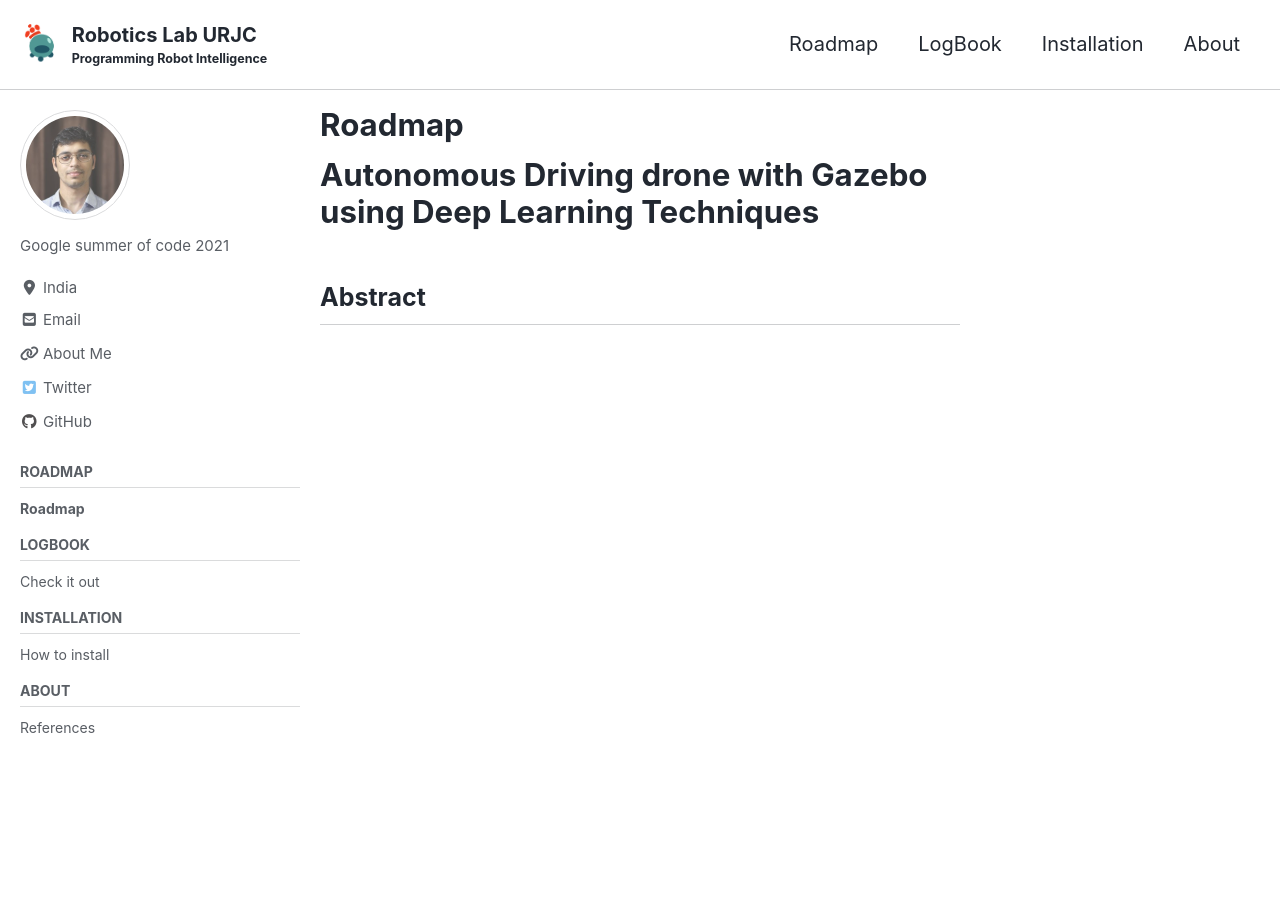
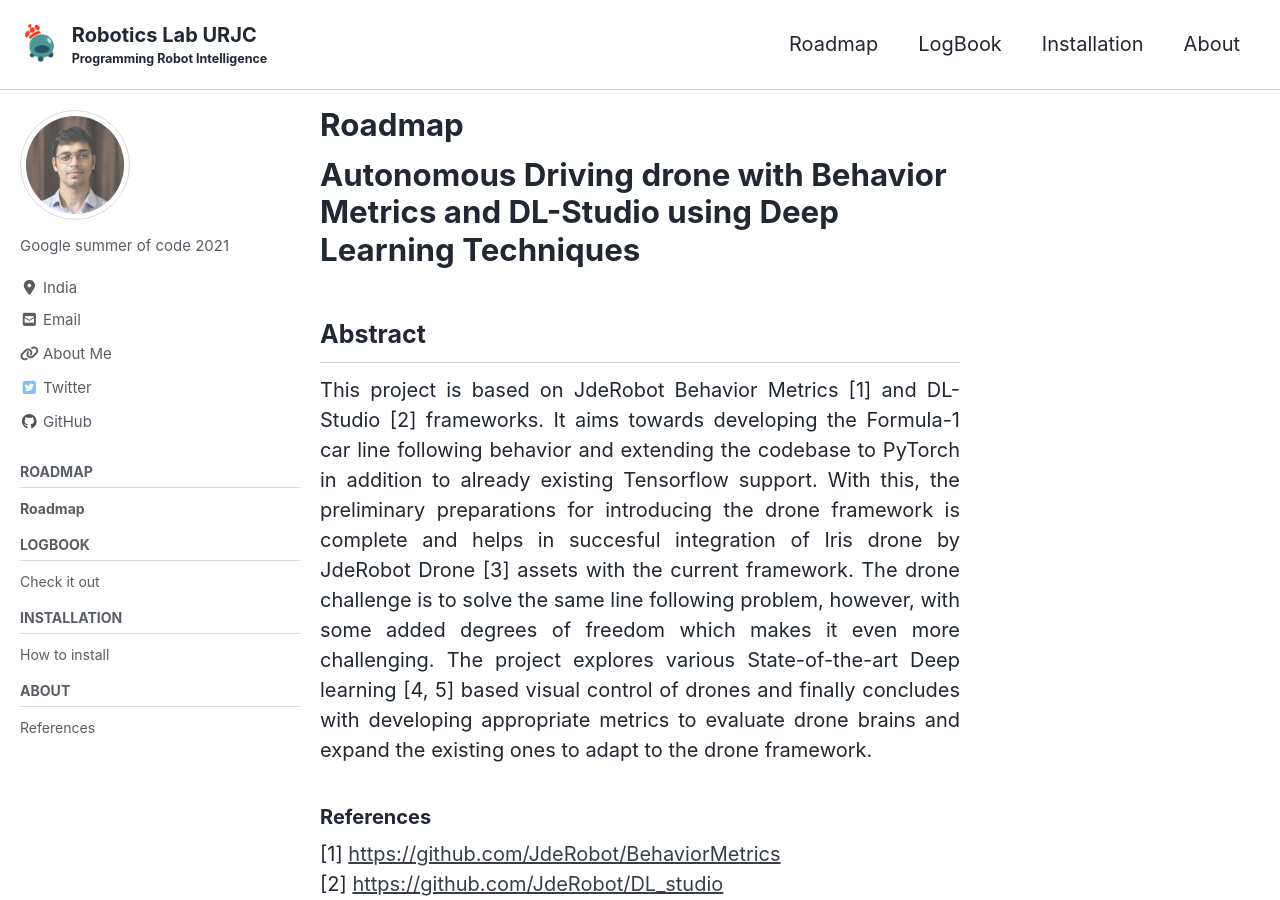
Before and after one commit to TheRoboticsClub/gsoc2021-Utkarsh_Mishra, a Jekyll site: the page built from docs/_pages/roadmap.md, in a window 1280 px wide and 900 px high. Built offline with Jekyll 4.4.1, drawn with Linux system fonts in a browser that asks for light colours; cached includes are drawn as plain includes; nearby versions of some CDN libraries; some of the changed text lies outside the part shown.

```diff
--- a/docs/_pages/roadmap.md
+++ b/docs/_pages/roadmap.md
@@ -7,6 +7,20 @@ sidebar:
   nav: "docs"
 ---
 
-# Autonomous Driving drone with Gazebo using Deep Learning Techniques
+# Autonomous Driving drone with Behavior Metrics and DL-Studio using Deep Learning Techniques
 
 ## Abstract
+
+This project is based on JdeRobot Behavior Metrics [1] and DL-Studio [2] frameworks. It aims towards developing the Formula-1 car line following behavior and extending the codebase to PyTorch in addition to already existing Tensorflow support. With this, the preliminary preparations for introducing the drone framework is complete and helps in succesful integration of Iris drone by JdeRobot Drone [3] assets with the current framework. The drone challenge is to solve the same line following problem, however, with some added degrees of freedom which makes it even more challenging. The project explores various State-of-the-art Deep learning [4, 5] based visual control of drones and finally concludes with developing appropriate metrics to evaluate drone brains and expand the existing ones to adapt to the drone framework.
+{: .text-justify}
+
+
+### References
+
+[1] [https://github.com/JdeRobot/BehaviorMetrics](https://github.com/JdeRobot/BehaviorMetrics) \\
+[2] [https://github.com/JdeRobot/DL_studio](https://github.com/JdeRobot/DL_studio) \\
+[3] [https://github.com/JdeRobot/drones](https://github.com/JdeRobot/drones) \\
+[4] Bojarski, Mariusz, et al. "End to end learning for self-driving cars." arXiv:1604.07316 (2016).
+[https://arxiv.org/abs/1604.07316](https://arxiv.org/abs/1604.07316) \\
+[5] Rojas-Perez, L.O., & Martinez-Carranza, J. (2020). DeepPilot: A CNN for Autonomous Drone Racing. Sensors, 20(16), 4524. [https://doi.org/10.3390/s20164524](https://doi.org/10.3390/s20164524)
+{: .text-justify}
--- a/docs/_sass/minimal-mistakes/_utilities.scss
+++ b/docs/_sass/minimal-mistakes/_utilities.scss
@@ -97,6 +97,11 @@ body:hover .visually-hidden button {
 
 .text-justify {
   text-align: justify;
+}
+
+.center-image{
+  margin: 0 auto;
+  display: block;
 }
 
 .text-nowrap {
```
Also changed, not shown: docs/_pages/install.md (+8 -3 lines), docs/_posts/2021-07-02-Coding-Period-Week-4.md (+1 -1 lines), docs/_posts/2021-07-09-Coding-Period-Week-5.md (added, +103 -0 lines), docs/assets/images/blogs/analysis_v2/variance.png (added), docs/assets/images/blogs/drones_v1/height_masks.png (added), 1 other file.
